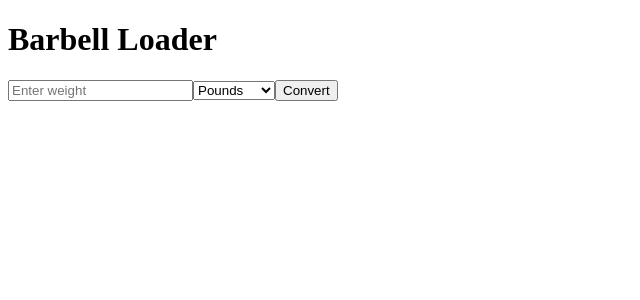
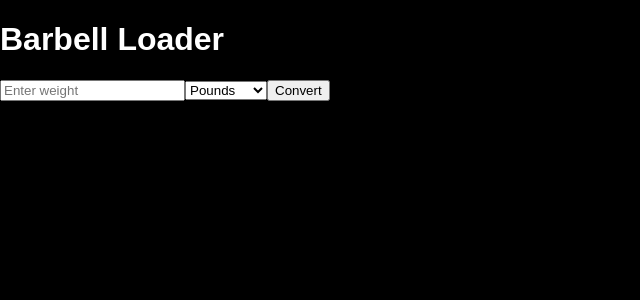
Before and after one commit to zajonesck/weight-converter, a Vue app: page / in a window 1280 px wide. Shown: the top 300 px of the page, without its empty margins (0-640 px from the left). Built offline with nearby package versions, Linux system fonts and the light colour scheme.

Commit message:
changed background to black and added collar, still need to work on visual

```diff
--- a/src/App.vue
+++ b/src/App.vue
@@ -81,3 +81,23 @@ export default {
   },
 };
 </script>
+
+<style>
+body {
+  justify-content: center;
+  align-items: center;
+  height: 100vh;
+  margin: 0;
+  background-color: black;
+  color: white;
+  font-family: Arial, sans-serif; /* example of setting a default font */
+}
+
+/* You can also set these properties on your root component (e.g., #app for a Vue application) */
+
+#app {
+  justify-content: center;
+  align-items: center;
+  width: 80%; /* Adjust this as needed */
+}
+</style>
--- a/src/components/WeightBarbell.vue
+++ b/src/components/WeightBarbell.vue
@@ -15,7 +15,10 @@
           :key="n"
           :class="
             'plate plate-' +
-            (this.unit === 'pounds' ? plate.size + '-lbs' : plate.size + '-kg')
+            (this.unit === 'pounds'
+              ? plate.size + '-lbs'
+              : plate.size + '-kg') +
+            (plate.collar ? ' collar' : '')
           "
         >
           <span class="plate-weight">{{ plate.size }}</span>
@@ -44,6 +47,7 @@ export default {
     return {
       plateSizesKg: [25, 20, 15, 10, 5, 2.5, 1.25],
       plateSizesLbs: [45, 35, 25, 10, 5, 2.5],
+      collarWeightKg: 2.5,
     };
   },
   computed: {
@@ -65,6 +69,11 @@ export default {
         this.unit === "pounds"
           ? this.adjustedPlateSizesLbs
           : this.adjustedPlateSizesKg;
+
+      if (this.unit === "kilograms" && this.totalWeight >= 25) {
+        remainingWeight -= this.collarWeightKg;
+        plates.push({ size: this.collarWeightKg, count: 1, collar: true }); // add collar
+      }
 
       for (let size of plateSizes) {
         let count = 0;
@@ -98,6 +107,12 @@ export default {
   border-radius: 50%;
   position: relative;
   top: 0;
+}
+
+.plate.collar {
+  height: 20px;
+  width: 20px;
+  background-color: rgb(255, 0, 255);
 }
 
 .plate-weight {
```
